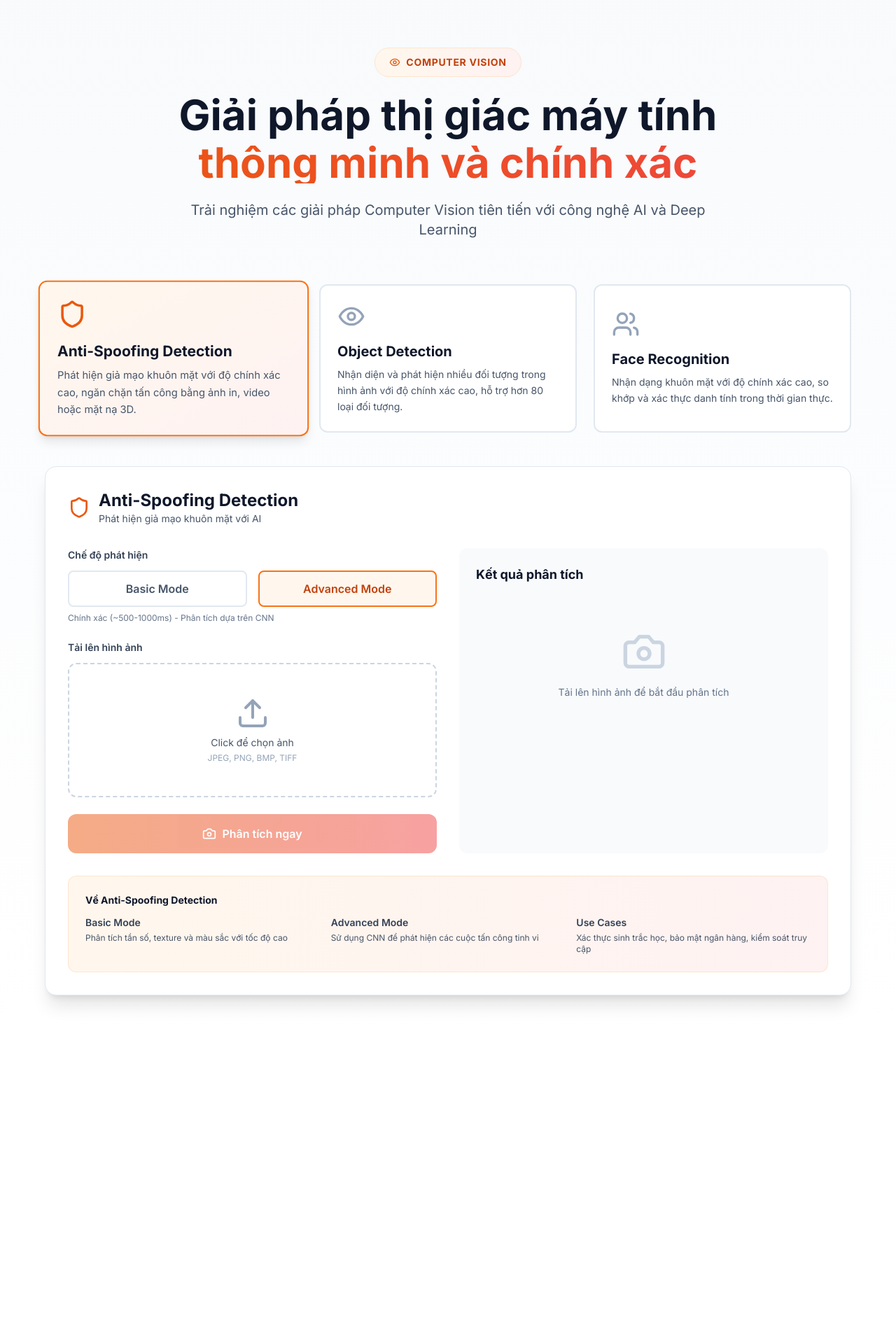
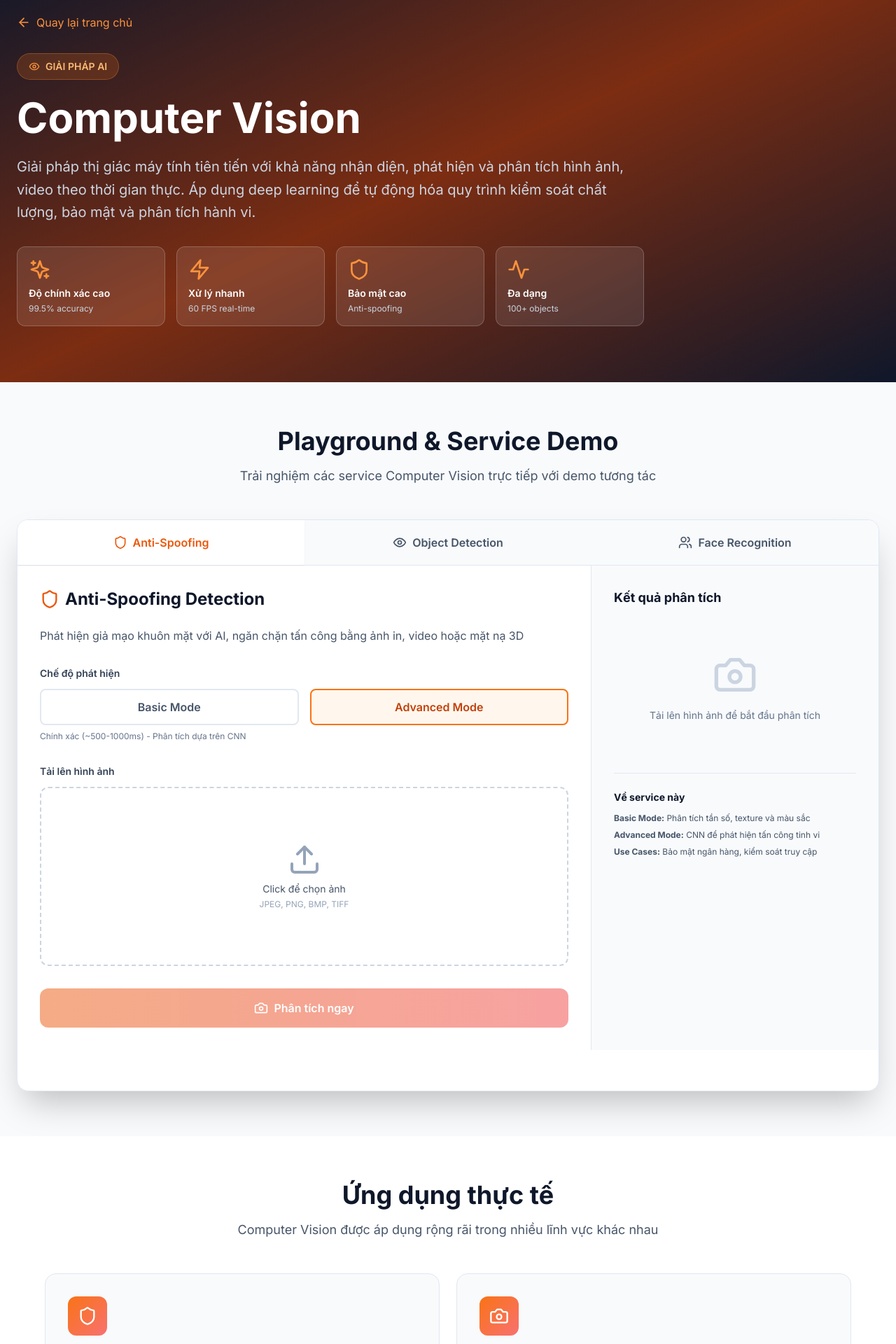
Before and after one commit to antcoai/4ship-webpage, a React (Vite) app: page /computer-vision in a window 1280 px wide. Shown: the part 60-1980 px from the top of the page at 70% size. Before the commit the page ends 1546 px from the top, so only its background shows below. Built offline with nearby package versions, Linux system fonts and the light colour scheme.

Commit message:
Updated ComputerVision.tsx

```diff
--- a/src/pages/ComputerVision.tsx
+++ b/src/pages/ComputerVision.tsx
@@ -1,6 +1,6 @@
 import { useState } from 'react';
-import { Eye, Shield, Users, Camera, Upload, Loader2, CheckCircle2, XCircle, Info } from 'lucide-react';
-import { useScrollAnimation } from '../hooks/useScrollAnimation';
+import { ArrowLeft, Eye, Shield, Users, Camera, Upload, Loader2, CheckCircle2, XCircle, Info, Sparkles, Zap, Activity, CheckCircle } from 'lucide-react';
+import { Link } from 'react-router-dom';
 
 interface JobResponse {
   job_id: string;
@@ -18,84 +18,189 @@ interface JobResponse {
 }
 
 export default function ComputerVision() {
-  const [activeService, setActiveService] = useState(0);
-  const headerAnim = useScrollAnimation({ threshold: 0.2 });
-  const servicesAnim = useScrollAnimation({ threshold: 0.15 });
-
-  const services = [
-    {
-      id: 'anti-spoofing',
-      icon: Shield,
-      title: 'Anti-Spoofing Detection',
-      description: 'Phát hiện giả mạo khuôn mặt với độ chính xác cao, ngăn chặn tấn công bằng ảnh in, video hoặc mặt nạ 3D.',
-      color: 'from-red-500 to-orange-500',
-      component: AntiSpoofingPlayground,
-    },
-    {
-      id: 'object-detection',
-      icon: Eye,
-      title: 'Object Detection',
-      description: 'Nhận diện và phát hiện nhiều đối tượng trong hình ảnh với độ chính xác cao, hỗ trợ hơn 80 loại đối tượng.',
-      color: 'from-blue-500 to-cyan-500',
-      component: ObjectDetectionPlayground,
-    },
-    {
-      id: 'face-recognition',
-      icon: Users,
-      title: 'Face Recognition',
-      description: 'Nhận dạng khuôn mặt với độ chính xác cao, so khớp và xác thực danh tính trong thời gian thực.',
-      color: 'from-green-500 to-emerald-500',
-      component: FaceRecognitionPlayground,
-    },
-  ];
-
-  const CurrentComponent = services[activeService].component;
+  const [activeTab, setActiveTab] = useState<'anti-spoofing' | 'object-detection' | 'face-recognition'>('anti-spoofing');
 
   return (
-    <div className="min-h-screen bg-gradient-to-b from-slate-50 to-white">
-      <div className="container mx-auto px-4 md:px-6 pt-32 pb-16">
-        <div ref={headerAnim.ref} className={`text-center mb-16 scroll-fade-in ${headerAnim.isVisible ? 'visible' : ''}`}>
-          <div className="inline-flex items-center space-x-2 px-5 py-2.5 bg-gradient-to-r from-orange-50 to-red-50 border border-orange-200/50 rounded-full mb-6">
-            <Eye className="w-4 h-4 text-orange-600" />
-            <span className="text-xs md:text-sm font-bold text-orange-700 tracking-wider">COMPUTER VISION</span>
+    <div className="min-h-screen bg-slate-50">
+      <div className="bg-gradient-to-br from-slate-900 via-orange-900 to-slate-900 text-white py-20">
+        <div className="container mx-auto px-6">
+          <Link to="/" className="inline-flex items-center space-x-2 text-orange-400 hover:text-orange-300 mb-8 transition-colors">
+            <ArrowLeft className="w-5 h-5" />
+            <span>Quay lại trang chủ</span>
+          </Link>
+
+          <div className="max-w-4xl">
+            <div className="inline-flex items-center space-x-2 px-4 py-2 bg-orange-500/20 backdrop-blur-sm border border-orange-400/30 rounded-full mb-6">
+              <Eye className="w-4 h-4 text-orange-400" />
+              <span className="text-sm font-semibold text-orange-300">GIẢI PHÁP AI</span>
             </div>
-          <h1 className="text-4xl md:text-5xl lg:text-6xl font-bold text-slate-900 mb-6 leading-tight">
-            Giải pháp thị giác máy tính
-            <span className="block bg-gradient-to-r from-orange-600 to-red-500 bg-clip-text text-transparent mt-2">
-              thông minh và chính xác
-            </span>
-          </h1>
-          <p className="text-lg md:text-xl text-slate-600 max-w-3xl mx-auto leading-relaxed">
-            Trải nghiệm các giải pháp Computer Vision tiên tiến với công nghệ AI và Deep Learning
+
+            <h1 className="text-4xl md:text-5xl lg:text-6xl font-bold mb-6">Computer Vision</h1>
+            <p className="text-xl text-slate-300 mb-8 leading-relaxed">
+              Giải pháp thị giác máy tính tiên tiến với khả năng nhận diện, phát hiện và phân tích hình ảnh, video theo thời gian thực.
+              Áp dụng deep learning để tự động hóa quy trình kiểm soát chất lượng, bảo mật và phân tích hành vi.
+            </p>
+
+            <div className="grid grid-cols-2 md:grid-cols-4 gap-4">
+              {[
+                { icon: Sparkles, title: 'Độ chính xác cao', description: '99.5% accuracy' },
+                { icon: Zap, title: 'Xử lý nhanh', description: '60 FPS real-time' },
+                { icon: Shield, title: 'Bảo mật cao', description: 'Anti-spoofing' },
+                { icon: Activity, title: 'Đa dạng', description: '100+ objects' }
+              ].map((feature) => (
+                <div key={feature.title} className="bg-white/10 backdrop-blur-sm rounded-xl p-4 border border-white/20">
+                  <feature.icon className="w-8 h-8 text-orange-400 mb-2" />
+                  <h3 className="font-semibold text-sm mb-1">{feature.title}</h3>
+                  <p className="text-xs text-slate-300">{feature.description}</p>
+                </div>
+              ))}
+            </div>
+          </div>
+        </div>
+      </div>
+
+      <div className="bg-slate-50 py-16">
+        <div className="w-full">
+          <div className="max-w-7xl mx-auto px-6">
+            <div className="text-center mb-12">
+              <h2 className="text-3xl md:text-4xl font-bold text-slate-900 mb-4">Playground & Service Demo</h2>
+              <p className="text-lg text-slate-600 max-w-3xl mx-auto">
+                Trải nghiệm các service Computer Vision trực tiếp với demo tương tác
               </p>
             </div>
 
-        <div ref={servicesAnim.ref} className={`mb-12 scroll-slide-up ${servicesAnim.isVisible ? 'visible' : ''}`}>
-          <div className="grid md:grid-cols-3 gap-6 max-w-6xl mx-auto">
-            {services.map((service, index) => (
+            <div className="bg-white rounded-2xl shadow-2xl border border-slate-200 overflow-hidden">
+              <div className="border-b border-slate-200 bg-slate-50">
+                <div className="flex">
                   <button
-                key={service.id}
-                onClick={() => setActiveService(index)}
-                className={`p-6 rounded-xl border-2 transition-all duration-300 text-left ${
-                  activeService === index
-                    ? 'border-orange-500 bg-gradient-to-br from-orange-50 to-red-50 shadow-lg scale-105'
-                    : 'border-slate-200 bg-white hover:border-orange-300 hover:shadow-md'
+                    onClick={() => setActiveTab('anti-spoofing')}
+                    className={`flex-1 px-8 py-5 font-semibold transition-all ${
+                      activeTab === 'anti-spoofing'
+                        ? 'bg-white text-orange-600 border-b-3 border-orange-600 shadow-sm'
+                        : 'text-slate-600 hover:bg-slate-100'
                     }`}
                   >
-                <service.icon
-                  className={`w-10 h-10 mb-4 ${
-                    activeService === index ? 'text-orange-600' : 'text-slate-400'
+                    <div className="flex items-center justify-center space-x-2">
+                      <Shield className="w-5 h-5" />
+                      <span>Anti-Spoofing</span>
+                    </div>
+                  </button>
+                  <button
+                    onClick={() => setActiveTab('object-detection')}
+                    className={`flex-1 px-8 py-5 font-semibold transition-all ${
+                      activeTab === 'object-detection'
+                        ? 'bg-white text-orange-600 border-b-3 border-orange-600 shadow-sm'
+                        : 'text-slate-600 hover:bg-slate-100'
                     }`}
-                />
-                <h3 className="text-xl font-bold text-slate-900 mb-2">{service.title}</h3>
-                <p className="text-sm text-slate-600 leading-relaxed">{service.description}</p>
+                  >
+                    <div className="flex items-center justify-center space-x-2">
+                      <Eye className="w-5 h-5" />
+                      <span>Object Detection</span>
+                    </div>
                   </button>
+                  <button
+                    onClick={() => setActiveTab('face-recognition')}
+                    className={`flex-1 px-8 py-5 font-semibold transition-all ${
+                      activeTab === 'face-recognition'
+                        ? 'bg-white text-orange-600 border-b-3 border-orange-600 shadow-sm'
+                        : 'text-slate-600 hover:bg-slate-100'
+                    }`}
+                  >
+                    <div className="flex items-center justify-center space-x-2">
+                      <Users className="w-5 h-5" />
+                      <span>Face Recognition</span>
+                    </div>
+                  </button>
+                </div>
+              </div>
+
+              <div className="min-h-[750px]">
+                {activeTab === 'anti-spoofing' && <AntiSpoofingPlayground />}
+                {activeTab === 'object-detection' && <ObjectDetectionPlayground />}
+                {activeTab === 'face-recognition' && <FaceRecognitionPlayground />}
+              </div>
+            </div>
+          </div>
+        </div>
+      </div>
+
+      <div className="bg-white py-16">
+        <div className="container mx-auto px-6">
+          <div className="max-w-6xl mx-auto">
+            <div className="text-center mb-12">
+              <h2 className="text-3xl md:text-4xl font-bold text-slate-900 mb-4">Ứng dụng thực tế</h2>
+              <p className="text-lg text-slate-600 max-w-3xl mx-auto">
+                Computer Vision được áp dụng rộng rãi trong nhiều lĩnh vực khác nhau
+              </p>
+            </div>
+
+            <div className="grid md:grid-cols-2 gap-6">
+              {[
+                {
+                  icon: Shield,
+                  title: 'Bảo mật & Xác thực',
+                  description: 'Kiểm tra khuôn mặt thật/giả, phát hiện giả mạo, xác thực sinh trắc học cho ngân hàng và ứng dụng bảo mật.',
+                  features: ['Face liveness detection', 'ID card verification', 'Access control']
+                },
+                {
+                  icon: Camera,
+                  title: 'Giám sát thông minh',
+                  description: 'Theo dõi và phân tích hành vi trong video, đếm người, phát hiện sự kiện bất thường trong thời gian thực.',
+                  features: ['People counting', 'Behavior analysis', 'Anomaly detection']
+                },
+                {
+                  icon: Eye,
+                  title: 'Kiểm soát chất lượng',
+                  description: 'Tự động phát hiện lỗi sản phẩm, kiểm tra chất lượng trên dây chuyền sản xuất với độ chính xác cao.',
+                  features: ['Defect detection', 'Quality inspection', 'Automated sorting']
+                },
+                {
+                  icon: Users,
+                  title: 'Phân tích khách hàng',
+                  description: 'Nhận diện cảm xúc, phân tích hành vi mua sắm, thống kê lưu lượng khách hàng tại cửa hàng.',
+                  features: ['Emotion recognition', 'Customer analytics', 'Heat mapping']
+                }
+              ].map((useCase) => (
+                <div key={useCase.title} className="bg-slate-50 rounded-2xl p-8 border border-slate-200 hover:border-orange-300 hover:shadow-lg transition-all">
+                  <div className="w-14 h-14 bg-gradient-to-br from-orange-500 to-red-400 rounded-xl flex items-center justify-center mb-4">
+                    <useCase.icon className="w-7 h-7 text-white" />
+                  </div>
+                  <h3 className="text-xl font-bold text-slate-900 mb-3">{useCase.title}</h3>
+                  <p className="text-slate-600 mb-4 leading-relaxed">{useCase.description}</p>
+                  <div className="space-y-2">
+                    {useCase.features.map((feature) => (
+                      <div key={feature} className="flex items-center space-x-2">
+                        <CheckCircle className="w-4 h-4 text-green-500" />
+                        <span className="text-sm text-slate-700">{feature}</span>
+                      </div>
                     ))}
                   </div>
                 </div>
+              ))}
+            </div>
+          </div>
+        </div>
+      </div>
 
-        <div className="max-w-6xl mx-auto">
-          <CurrentComponent />
+      <div className="bg-gradient-to-br from-slate-900 via-orange-900 to-slate-900 py-16">
+        <div className="container mx-auto px-6">
+          <div className="max-w-4xl mx-auto text-center text-white">
+            <h2 className="text-3xl md:text-4xl font-bold mb-6">Sẵn sàng triển khai Computer Vision?</h2>
+            <p className="text-xl text-slate-300 mb-8 leading-relaxed">
+              Bắt đầu chuyển đổi số với giải pháp Computer Vision thông minh. Liên hệ ngay để được tư vấn và demo miễn phí.
+            </p>
+            <div className="flex flex-col sm:flex-row items-center justify-center gap-4">
+              <Link
+                to="/#contact"
+                className="px-8 py-4 bg-gradient-to-r from-orange-400 to-red-500 text-white rounded-xl font-bold hover:shadow-2xl transition-all text-lg"
+              >
+                Đăng ký tư vấn miễn phí
+              </Link>
+              <button className="px-8 py-4 bg-white/10 backdrop-blur-sm border-2 border-white/30 text-white rounded-xl font-bold hover:bg-white/20 transition-all text-lg">
+                Xem tài liệu API
+              </button>
+            </div>
+          </div>
         </div>
       </div>
     </div>
@@ -189,18 +294,20 @@ function AntiSpoofingPlayground() {
   };
 
   return (
-    <div className="bg-white rounded-2xl shadow-xl p-8 border border-slate-200">
-      <div className="flex items-center space-x-3 mb-8">
-        <Shield className="w-8 h-8 text-orange-600" />
+    <div className="grid lg:grid-cols-12">
+      <div className="lg:col-span-8 border-r border-slate-200 p-8">
+        <div className="max-w-4xl mx-auto space-y-8">
           <div>
-          <h2 className="text-2xl font-bold text-slate-900">Anti-Spoofing Detection</h2>
-          <p className="text-sm text-slate-600">Phát hiện giả mạo khuôn mặt với AI</p>
-        </div>
+            <h3 className="text-2xl font-bold text-slate-900 mb-6 flex items-center space-x-2">
+              <Shield className="w-7 h-7 text-orange-600" />
+              <span>Anti-Spoofing Detection</span>
+            </h3>
+            <p className="text-slate-600 mb-6">
+              Phát hiện giả mạo khuôn mặt với AI, ngăn chặn tấn công bằng ảnh in, video hoặc mặt nạ 3D
+            </p>
           </div>
 
-      <div className="grid md:grid-cols-2 gap-8">
           <div>
-          <div className="mb-6">
             <label className="block text-sm font-semibold text-slate-700 mb-3">
               Chế độ phát hiện
             </label>
@@ -233,7 +340,7 @@ function AntiSpoofingPlayground() {
             </p>
           </div>
 
-          <div className="mb-6">
+          <div>
             <label className="block text-sm font-semibold text-slate-700 mb-3">
               Tải lên hình ảnh
             </label>
@@ -247,7 +354,7 @@ function AntiSpoofingPlayground() {
               />
               <label
                 htmlFor="file-upload"
-                className="flex flex-col items-center justify-center w-full h-48 border-2 border-dashed border-slate-300 rounded-xl cursor-pointer hover:border-orange-400 hover:bg-orange-50/50 transition-all"
+                className="flex flex-col items-center justify-center w-full h-64 border-2 border-dashed border-slate-300 rounded-xl cursor-pointer hover:border-orange-400 hover:bg-orange-50/50 transition-all"
               >
                 {previewUrl ? (
                   <img src={previewUrl} alt="Preview" className="max-h-full max-w-full object-contain rounded-xl" />
@@ -280,9 +387,9 @@ function AntiSpoofingPlayground() {
             )}
           </button>
         </div>
+      </div>
 
-        <div>
-          <div className="bg-slate-50 rounded-xl p-6 h-full">
+      <div className="lg:col-span-4 bg-slate-50 p-8">
         <h3 className="text-lg font-bold text-slate-900 mb-4">Kết quả phân tích</h3>
 
         {error && (
@@ -356,24 +463,13 @@ function AntiSpoofingPlayground() {
             </p>
           </div>
         )}
-          </div>
-        </div>
-      </div>
 
-      <div className="mt-8 bg-gradient-to-r from-orange-50 to-red-50 rounded-xl p-6 border border-orange-200/50">
-        <h4 className="text-sm font-bold text-slate-900 mb-3">Về Anti-Spoofing Detection</h4>
-        <div className="grid md:grid-cols-3 gap-4 text-sm text-slate-700">
-          <div>
-            <p className="font-semibold mb-1">Basic Mode</p>
-            <p className="text-xs text-slate-600">Phân tích tần số, texture và màu sắc với tốc độ cao</p>
-          </div>
-          <div>
-            <p className="font-semibold mb-1">Advanced Mode</p>
-            <p className="text-xs text-slate-600">Sử dụng CNN để phát hiện các cuộc tấn công tinh vi</p>
-          </div>
-          <div>
-            <p className="font-semibold mb-1">Use Cases</p>
-            <p className="text-xs text-slate-600">Xác thực sinh trắc học, bảo mật ngân hàng, kiểm soát truy cập</p>
+        <div className="mt-6 pt-6 border-t border-slate-200">
+          <h4 className="text-sm font-bold text-slate-900 mb-3">Về service này</h4>
+          <div className="space-y-2 text-xs text-slate-600">
+            <p><strong>Basic Mode:</strong> Phân tích tần số, texture và màu sắc</p>
+            <p><strong>Advanced Mode:</strong> CNN để phát hiện tấn công tinh vi</p>
+            <p><strong>Use Cases:</strong> Bảo mật ngân hàng, kiểm soát truy cập</p>
           </div>
         </div>
       </div>
@@ -383,17 +479,19 @@ function AntiSpoofingPlayground() {
 
 function ObjectDetectionPlayground() {
   return (
-    <div className="bg-white rounded-2xl shadow-xl p-8 border border-slate-200">
-      <div className="flex items-center space-x-3 mb-8">
-        <Eye className="w-8 h-8 text-blue-600" />
-        <div>
-          <h2 className="text-2xl font-bold text-slate-900">Object Detection</h2>
-          <p className="text-sm text-slate-600">Nhận diện đối tượng trong hình ảnh</p>
+    <div className="p-12">
+      <div className="max-w-4xl mx-auto text-center py-20">
+        <div className="w-20 h-20 bg-gradient-to-br from-orange-500 to-red-400 rounded-2xl flex items-center justify-center mx-auto mb-6">
+          <Eye className="w-10 h-10 text-white" />
         </div>
+        <h3 className="text-3xl font-bold text-slate-900 mb-4">Object Detection</h3>
+        <p className="text-lg text-slate-600 mb-8">
+          Service nhận diện đối tượng trong hình ảnh với độ chính xác cao
+        </p>
+        <div className="inline-flex items-center space-x-2 px-6 py-3 bg-slate-100 rounded-lg text-slate-500">
+          <Camera className="w-5 h-5" />
+          <span className="font-semibold">Coming soon</span>
         </div>
-      <div className="text-center py-20 bg-slate-50 rounded-xl">
-        <Camera className="w-16 h-16 text-slate-300 mx-auto mb-4" />
-        <p className="text-slate-500">Coming soon</p>
       </div>
     </div>
   );
@@ -401,17 +499,19 @@ function ObjectDetectionPlayground() {
 
 function FaceRecognitionPlayground() {
   return (
-    <div className="bg-white rounded-2xl shadow-xl p-8 border border-slate-200">
-      <div className="flex items-center space-x-3 mb-8">
-        <Users className="w-8 h-8 text-green-600" />
-        <div>
-          <h2 className="text-2xl font-bold text-slate-900">Face Recognition</h2>
-          <p className="text-sm text-slate-600">Nhận dạng và xác thực khuôn mặt</p>
+    <div className="p-12">
+      <div className="max-w-4xl mx-auto text-center py-20">
+        <div className="w-20 h-20 bg-gradient-to-br from-orange-500 to-red-400 rounded-2xl flex items-center justify-center mx-auto mb-6">
+          <Users className="w-10 h-10 text-white" />
         </div>
+        <h3 className="text-3xl font-bold text-slate-900 mb-4">Face Recognition</h3>
+        <p className="text-lg text-slate-600 mb-8">
+          Service nhận dạng và xác thực khuôn mặt với công nghệ AI
+        </p>
+        <div className="inline-flex items-center space-x-2 px-6 py-3 bg-slate-100 rounded-lg text-slate-500">
+          <Camera className="w-5 h-5" />
+          <span className="font-semibold">Coming soon</span>
         </div>
-      <div className="text-center py-20 bg-slate-50 rounded-xl">
-        <Camera className="w-16 h-16 text-slate-300 mx-auto mb-4" />
-        <p className="text-slate-500">Coming soon</p>
       </div>
     </div>
   );
```
Lines whose indentation alone changed are shown as unchanged.
